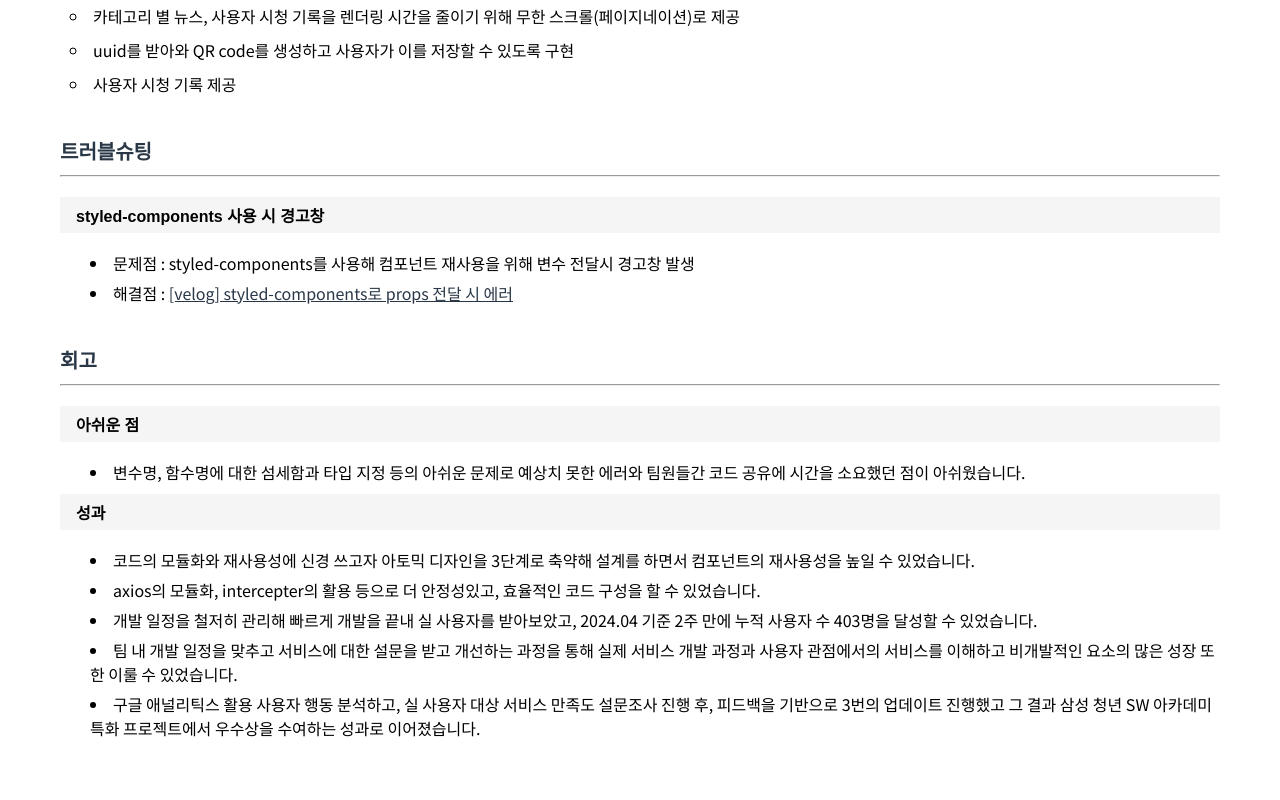
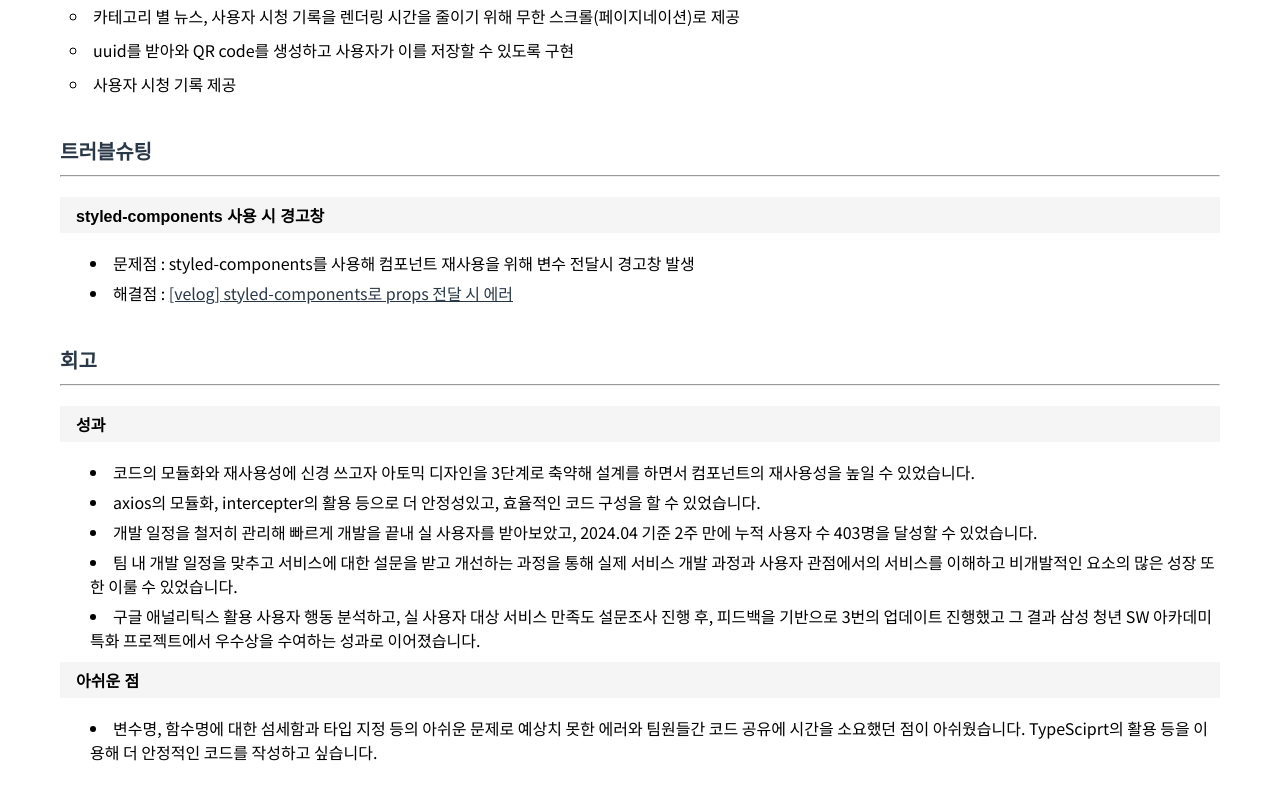
Before and after one commit to Yu-Jeong55/Yu-Jeong55.github.io, a React (Vite) app: page /projects/newstar in a window 1280 px wide. Shown: the part 1350-2150 px from the top of the page. Built offline with nearby package versions, Linux system fonts and the light colour scheme; the HTML template or start-up script is replaced by a standard one; a web font is replaced by a local one.

Commit message:
update newstar project content

```diff
--- a/src/pages/projects/newstar/index.tsx
+++ b/src/pages/projects/newstar/index.tsx
@@ -142,14 +142,6 @@ function NewstarDetail() {
         <S.SubTitle>회고</S.SubTitle>
         <hr />
         <S.ProjectInfo>
-          <h4>아쉬운 점</h4>
-          <ul className="sub-list">
-            <li>
-              변수명, 함수명에 대한 섬세함과 타입 지정 등의 아쉬운 문제로 예상치
-              못한 에러와 팀원들간 코드 공유에 시간을 소요했던 점이
-              아쉬웠습니다.
-            </li>
-          </ul>
           <h4>성과</h4>
           <ul className="sub-list">
             <li>
@@ -177,6 +169,15 @@ function NewstarDetail() {
               성과로 이어졌습니다.
             </li>
           </ul>
+          <h4>아쉬운 점</h4>
+          <ul className="sub-list">
+            <li>
+              변수명, 함수명에 대한 섬세함과 타입 지정 등의 아쉬운 문제로 예상치
+              못한 에러와 팀원들간 코드 공유에 시간을 소요했던 점이
+              아쉬웠습니다. TypeSciprt의 활용 등을 이용해 더 안정적인 코드를
+              작성하고 싶습니다.
+            </li>
+          </ul>
         </S.ProjectInfo>
       </S.ProjectDetailContainer>
     </>
```
